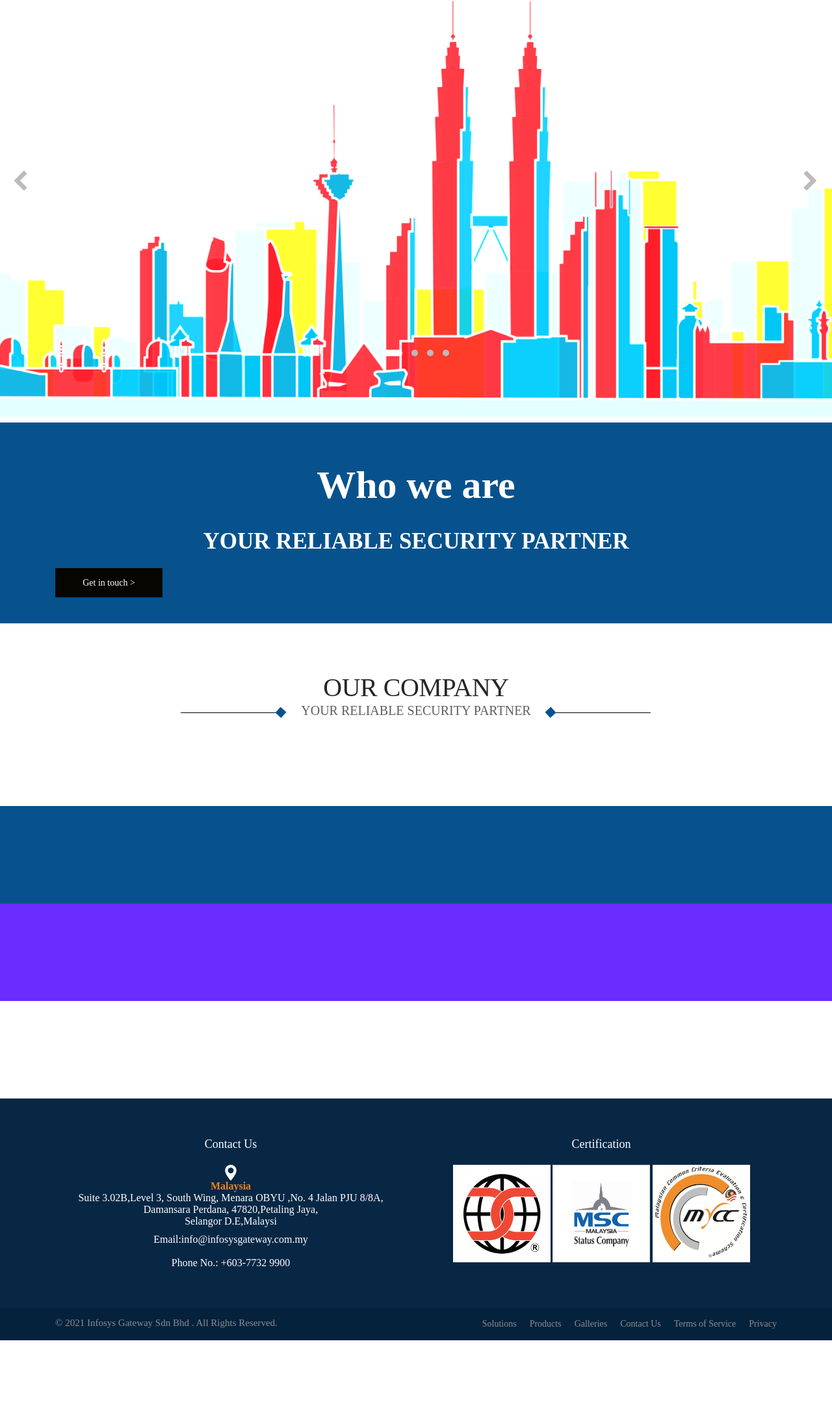
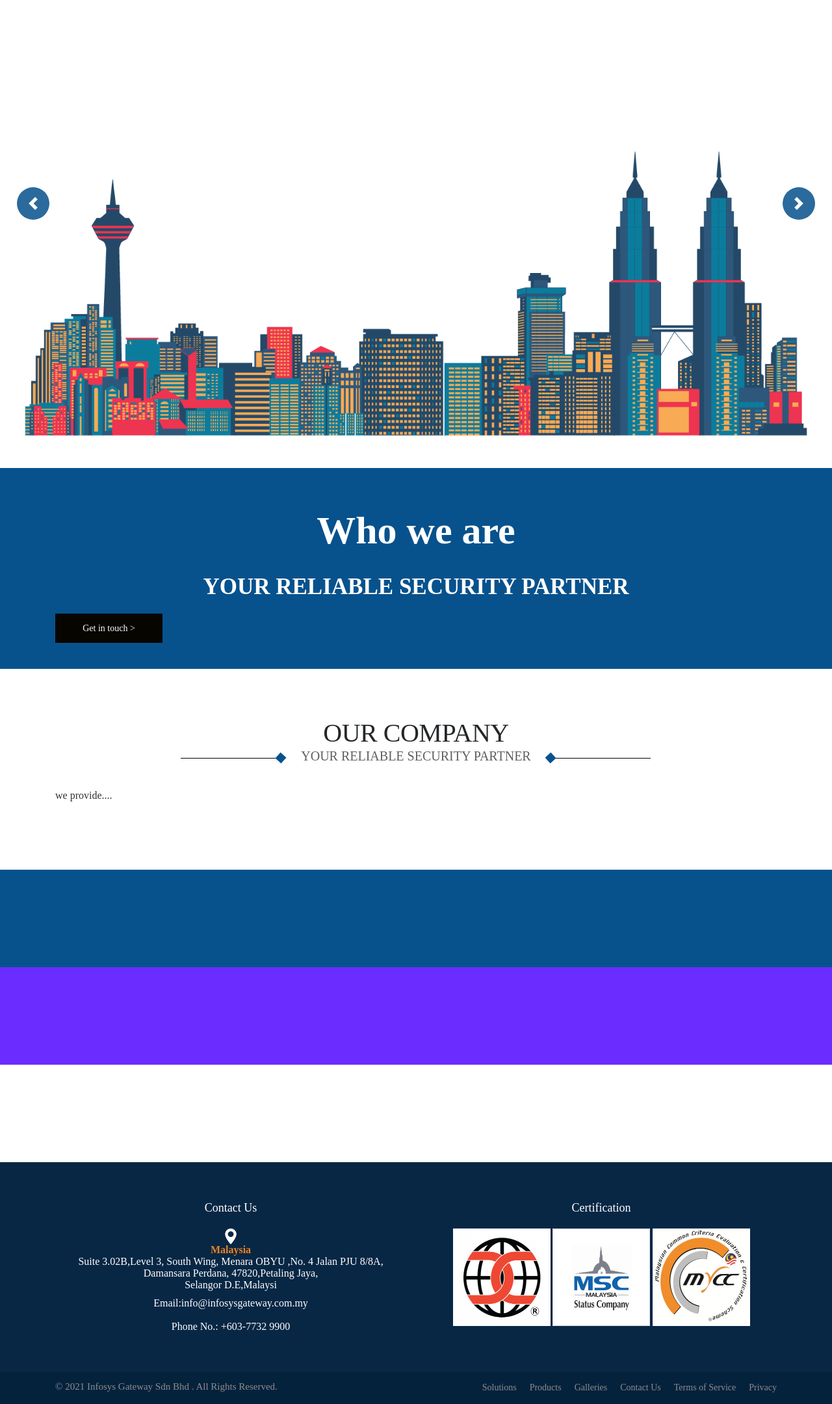
Before and after one commit to amirCodes/abc, a PHP site: page / in a window 1280 px wide. Shown: the part 72-2232 px from the top of the page at 65% size. Before the commit the page ends 2134 px from the top, so only its background shows below. Run offline with PHP 8.4, Linux system fonts and the light colour scheme; some libraries are stand-ins or nearby versions.

Commit message:
"updated the tagline"

```diff
--- a/index.html
+++ b/index.html
@@ -355,7 +355,7 @@ https://stackoverflow.com/questions/40430462/multi-language-page-with-javascript
 
                         <!-- The slideshow -->
                         <div class="carousel-inner">
-
+                            <p>we provide....</p>
 
                         </div>
 
--- a/index.php
+++ b/index.php
@@ -233,45 +233,84 @@ https://stackoverflow.com/questions/40430462/multi-language-page-with-javascript
  -->
 
     <!-- You must write number in data-change to start the change or "none" to stop the change -->
-    <div class="Abdelzaher-slider" data-change="5000">
+    <!-- <div class="Abdelzaher-slider" data-change="5000"> -->
     <!-- write number in data-change to start the change or "none" to stop the change -->
-        <div class="item active">
+    <!-- <div class="item active"> -->
     <!-- <h1 class="example">slide number 1</h1> -->
     <!-- This an example  you can remove it in any time -->
-        </div>
-        <div class="item">
+    <!-- </div>
+        <div class="item"> -->
     <!-- <h1 class="example">slide number 2</h1> -->
     <!-- This an example  you can remove it in any time -->
-        </div>
-        <div class="item">
+    <!-- </div>
+        <div class="item"> -->
     <!-- <h1 class="example">slide number 3</h1> -->
     <!-- This an example  you can remove it in any time -->
-        </div>
-        <div class="item">
+    <!-- </div>
+        <div class="item"> -->
     <!-- <h1 class="example">slide number 4</h1> -->
     <!-- This an example  you can remove it in any time -->
-        </div>
+    <!-- </div>
         <div class="controls"></div>
         <div class="controlsButtons">
             <button class="prev"><i class="fa fa-chevron-left"></i></button>
             <button class="next"><i class="fa fa-chevron-right"></i></button>
         </div>
-
-
-    </div>
+    </div> -->
 
     <!-- End header -->
 
     <!-- section -->
-    <!-- <div class="innerpage_banner">
-        <div class="container">
-           <div class="row">
-              <div class="col-md-12">
-                 <h2>Create Your CV</h2>
+
+    <div class="carousel slide" data-ride="carousel" id="carouselExampleIndicators">
+        <ol class="carousel-indicators">
+            <li class="active" data-slide-to="0" data-target="#carouselExampleIndicators"></li>
+            <li data-slide-to="1" data-target="#carouselExampleIndicators"></li>
+            <li data-slide-to="2" data-target="#carouselExampleIndicators"></li>
+            <li data-slide-to="3" data-target="#carouselExampleIndicators"></li>
+        </ol>
+        <div class="carousel-inner">
+
+            <div class="carousel-item active">
+                <img alt="First slide" class="d-block w-100" src="../images/bg2.png">
+                <!-- <div class="carousel-caption d-none d-md-block">
+                    <h5 style="color: #eb8224;">Your reliable security PROVIDER</h5>
+                    <p>Lorem ipsum dolor sit amet, consectetur adipisicing elit. Maxime, nulla, tempore. Deserunt excepturi quas vero.</p>
+                </div> -->
+            </div>
+            <div class="carousel-item">
+                <img alt="Second slide" class="d-block w-100" src="../images/bg1.jpg" style="height: auto;">
+                <!-- <div class="carousel-caption d-none d-md-block">
+                     <h5>Slider One Item</h5>
+                        <p>Lorem ipsum dolor sit amet, consectetur adipisicing elit. Maxime, nulla, tempore. Deserunt excepturi quas vero.</p>
+            </div> -->
+            </div>
+            <div class="carousel-item">
+                <img alt="Third slide" class="d-block w-100" src="../images/sec-inn.gif">
+                <!-- <div class="carousel-caption d-none d-md-block">
+                    <h5 style="color: #eb8224;">Your reliable security PROVIDER</h5>
+                    <p>Lorem ipsum dolor sit amet, consectetur adipisicing elit. Maxime, nulla, tempore. Deserunt excepturi quas vero.</p>
+                </div> -->
+            </div>
+            <div class="carousel-item">
+                <img alt="Fourth slide" class="d-block w-100" src="../images/bg6.png">
+                <!-- <div class="carousel-caption d-none d-md-block">
+                    <h5 style="color: #eb8224;">Your reliable security PROVIDER</h5>
+                    <p>Lorem ipsum dolor sit amet, consectetur adipisicing elit. Maxime, nulla, tempore. Deserunt excepturi quas vero.</p>
+                </div> -->
             </div>
         </div>
+        <a class="carousel-control-prev controlsButtons" data-slide="prev" href="#carouselExampleIndicators" role="button">
+            <span aria-hidden="true" class="carousel-control-prev-icon"> </span>
+            <span class="sr-only">Previous</span>
+        </a>
+        <a class="carousel-control-next" data-slide="next" href="#carouselExampleIndicators" role="button">
+            <span aria-hidden="true" class="carousel-control-next-icon"></span>
+            <span class="sr-only">Next</span>
+        </a>
     </div>
-     </div> -->
+
+
     <!-- end section -->
 
     <!-- section -->
@@ -316,7 +355,7 @@ https://stackoverflow.com/questions/40430462/multi-language-page-with-javascript
 
                         <!-- The slideshow -->
                         <div class="carousel-inner">
-
+                            <p>we provide....</p>
 
                         </div>
 
```
Lines whose indentation alone changed are shown as unchanged.
